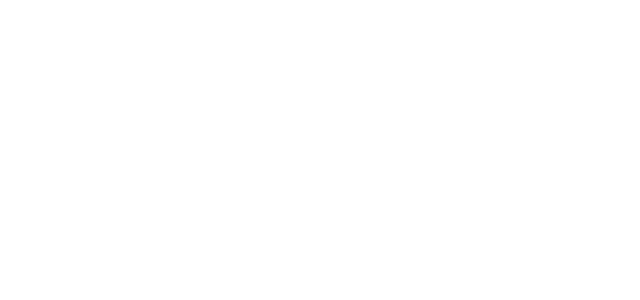
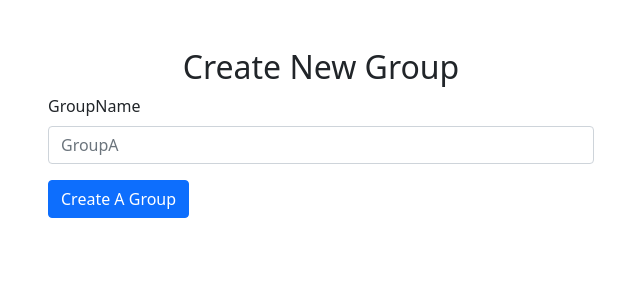
Before and after one commit to SowmyaNagayya/friendly-group-chats, a React (Create React App) app in the folder client/: page /newgroup in a window 1280 px wide. Shown: the top 300 px of the page, without its empty margins (319-959 px from the left). Built offline with nearby package versions, Linux system fonts and the light colour scheme.

Commit message:
updated variable and function name

```diff
--- a/client/src/components/Login.js
+++ b/client/src/components/Login.js
@@ -19,7 +19,7 @@
     // we make a copy of formData   ...formData
     // we use setFormData to replace the old formData with the updated one
     const handleInputChange = (e) => {
-        setFormData({...userFormData, [e.target.name]: e.target.value});
+      setUserFormData({...userFormData, [e.target.name]: e.target.value});
     };
 
     const handleFormSubmit = (e) => {
@@ -27,35 +27,30 @@
         e.preventDefault();
 
         // First we check to see if the email is not valid or if the userName is empty. If so we set an error message to be displayed on the page.
-        if(!formData.username) {
+        if(!userFormData.username) {
             setErrorMessage('Username is invalid');
 
             // We want to exit out of this code block if something is wrong so that the user can correct it
             return;
         }
         // Then we check to see if the password is not valid. If so, we set an error message regarding the password.
-        if(!checkPassword(formData.password)) {
+        if(!checkPassword(userFormData.password)) {
             setErrorMessage(
-                `Choose a more secure password for the account: ${formData.userName}`
+                `Choose a more secure password for the account: ${userFormData.username}`
             );
             return;
+        } else
+        if (userFormData.username && userFormData.password) {
+            window.location.href="/dashboard";
         }
-        if (formData.username && formData.password) {
-
-        }
-        setFormData(defaultLoginFormValues);
+        setUserFormData(defaultLoginFormValues);
 
     };
 
     const signupclick = () => {
 
-        window.location.href="/Signup";
-      //  <Signup/>
+        window.location.href="/signup";
         alert("Hello");
-        // return(
-
-        // <Signup />
-        // );
     }
 
 
@@ -67,12 +62,12 @@
             <form>
               <div className="mb-3">
                 <label htmlFor="nameInput" className="form-label">Username</label>
-                <input type="text" className="form-control" value={formData.username} name="username" placeholder="Bob"onChange={handleInputChange} />
+                <input type="text" className="form-control" value={userFormData.username} name="username" placeholder="Bob"onChange={handleInputChange} />
               </div>
 
               <div className="mb-3">
                 <label htmlFor="passwordInput" className="form-label">Password</label>
-                <input value={formData.password} type="password" className="form-control" name="password" placeholder="password" onChange={handleInputChange} />
+                <input value={userFormData.password} type="password" className="form-control" name="password" placeholder="password" onChange={handleInputChange} />
               </div>
 
             <button type="submit" className="btn btn-primary" onClick={handleFormSubmit}>Login</button>
--- a/client/src/components/pages/Creategroup.js
+++ b/client/src/components/pages/Creategroup.js
@@ -3,9 +3,25 @@
 export default function Creategroup() {
 
     return (
-        <div>
+      <div className="container my-5">
+        <div className="row justify-content-center">
+          <div className="col-6">
+            <h2 className="text-center">Create New Group</h2>
+            <form>
+              <div className="mb-3">
+                <label htmlFor="groupnameInput" className="form-label">GroupName</label>
+                <input type="text" className="form-control" value="" name="groupname" placeholder="GroupA"/>
+              </div>
+
+
+            <button type="submit" className="btn btn-primary"  >Create A Group</button>
+
+          </form>
 
         </div>
+      </div>
+    </div>
+
 
     )
 }
--- a/client/src/components/pages/Dashboard.js
+++ b/client/src/components/pages/Dashboard.js
@@ -1,11 +1,23 @@
 import React, {useState, useEffect } from "react";
 
 export default function Dashboard(props) {
+
+    const createGroupclick = () => {
+
+        window.location.href="/newgroup";
+      //  <Signup/>
+        alert("Hello");
+        // return(
+
+        // <Signup />
+        // );
+    }
+
     return (
         <>
             <div className="row">
-                <button type="button" class="btn btn-success">Create New Chat</button>
-                {props.groups.map(group => (
+                <button type="button" class="btn btn-success" onClick={createGroupclick}>Create New Chat</button>
+                {/* {props.groups.map((group) => (
                     <div class="col-sm-6">
                         <div class="card" key={group.id}>
                             <div class="card-body">
@@ -15,7 +27,7 @@
                             </div>
                         </div>
                     </div>
-                ))}
+                ))} */}
             </div>
         </>
     )
```
Also changed, not shown: 1 other file (tests, documents, lock files or other folders).
